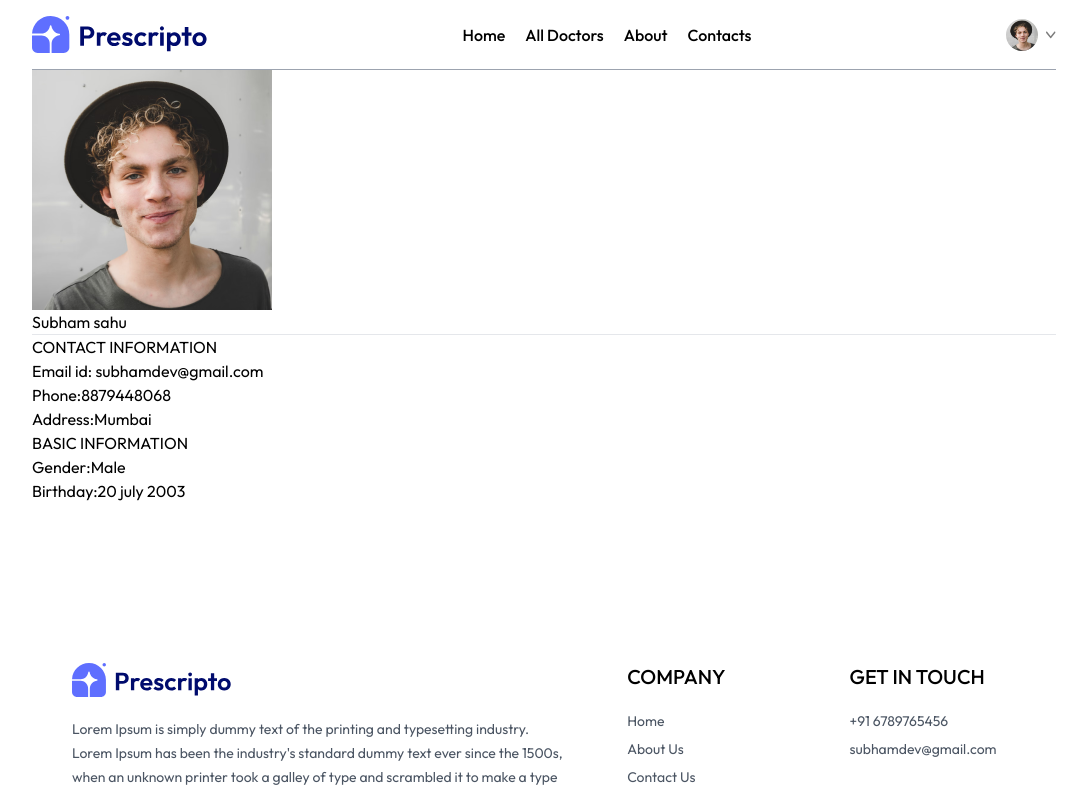
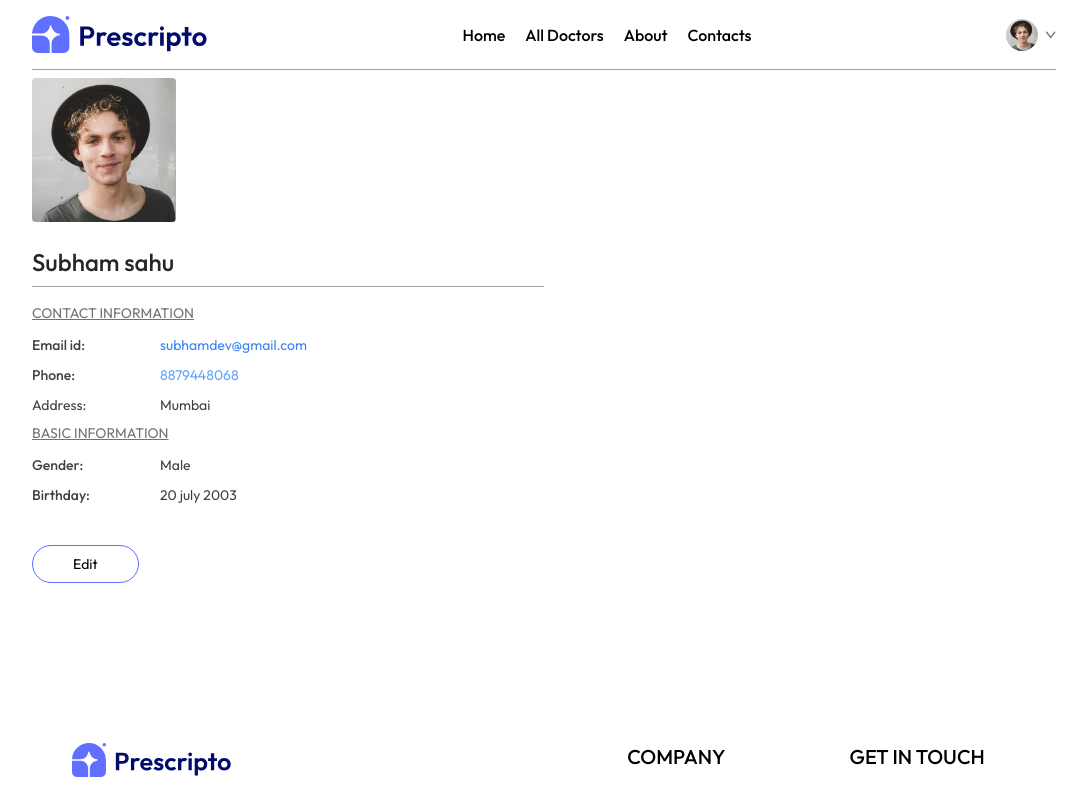
Before and after one commit to Subh0048/prescripto, a React (Vite) app in the folder Frontend/: page /My-profile in a window 1280 px wide. Shown: the top 794 px of the page, without its empty margins (96-1183 px from the left). Built offline with nearby package versions, Linux system fonts and the light colour scheme.

Commit message:
profile page completed

```diff
--- a/Frontend/src/pages/MyProfile.jsx
+++ b/Frontend/src/pages/MyProfile.jsx
@@ -2,39 +2,54 @@ import React, { useState } from 'react'
 import { assets } from '../assets/assets'
 
 const MyProfile = () => {
-  const[userData,setuserData]=useState({
-    name:"Subham sahu",
-    image:assets.profile_pic,
-    email:"subhamdev@gmail.com",
-    phone:"8879448068",
-    address:{
-      line1:"mulund ,mumbai",
-      line2:"india"
+  const [userData, setuserData] = useState({
+    name: "Subham sahu",
+    image: assets.profile_pic,
+    email: "subhamdev@gmail.com",
+    phone: "8879448068",
+    address: {
+      line1: "mulund ,mumbai",
+      line2: "india"
     },
-    gender:"male",
-    dob:"27-12-2003"
+    gender: "male",
+    dob: "27-12-2003"
   })
 
-  const[isEdit,setIsEdit]=useState(false);
+  const [isEdit, setIsEdit] = useState(false);
 
   return (
-    <div>
-      <img src={userData.image} alt="" />
+    <div className='max-w-lg flex flex-col gap-2 text-sm mt-2'>
+      <img className="w-36 rounded" src={userData.image} alt="" />
       {
-        isEdit ? <input type="text" value={userData.name}  onChange={e=>setuserData(prev=>({...prev,name:e.target.value}))} /> : <p>{userData.name}</p>
+        isEdit ? <input className='bg-gray-50 text-2xl font-medium max-w-60 mt-4' type="text" value={userData.name} onChange={e => setuserData(prev => ({ ...prev, name: e.target.value }))} /> : <p className='font-medium text-2xl text-neutral-800 mt-4'>{userData.name}</p>
       }
-      <hr />
+      <hr className='bg-zinc-400 h-[1px] border-none' />
       <div>
-        <p>CONTACT INFORMATION</p>
-        <div>
-        <p>Email id: subhamdev@gmail.com</p>
-        <p>Phone:8879448068</p>
-        <p>Address:Mumbai</p>
-        <p>BASIC INFORMATION</p>
-        <p>Gender:Male</p>
-       <p>Birthday:20 july 2003</p>
+        <p className='text-neutral-500 underline mt-2'>CONTACT INFORMATION</p>
+        <div className='grid grid-cols-[1fr_3fr] gap-y-2.5 mt-3 text-neutral-700'>
+          <p className='font-medium '>Email id: </p>
+          <p className='text-blue-500'>subhamdev@gmail.com</p>
+          <p className='font-medium'>Phone:</p>
+          <p className='text-blue-400'>8879448068</p>
+          <p>Address:</p>
+          <p>Mumbai</p>
+        </div>
 
+        <div >
+          <p className='text-neutral-500 underline mt-2'>BASIC INFORMATION</p>
+          <div className='grid grid-cols-[1fr_3fr] gap-y-2.5 mt-3 text-neutral-700 '>
+            <p className='font-medium '>Gender:</p>
+            <p >Male</p>
+            <p className='font-medium '>Birthday:</p>
+            <p>20 july 2003</p>
+          </div>
         </div>
+
+      </div>
+      <div className='mt-8 '>
+        {
+          isEdit ? <button className='rounded-full px-10 py-2 border border-primary hover:bg-primary hover:text-white transition-all' onClick={() => setIsEdit(false)}>Save Information </button> : <button className='rounded-full px-10 py-2 border border-primary hover:bg-primary hover:text-white transition-all' onClick={() => setIsEdit(true)}>Edit</button>
+        }
       </div>
     </div>
 
```
